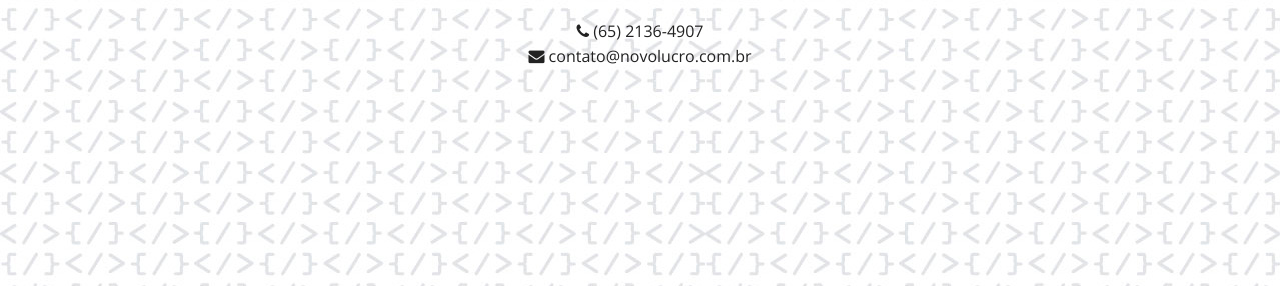
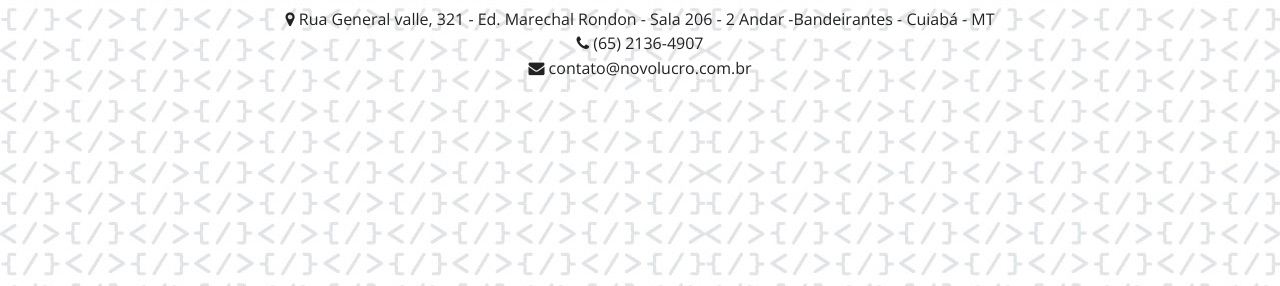
Before and after one commit to codigo5/novolucro-coming-soon, a plain HTML site: page index.html in a window 1280 px wide. Shown: the part 514-800 px from the top of the page. Drawn offline with nearby package versions, Linux system fonts and the light colour scheme.

Commit message:
add address

```diff
--- a/feed.xml
+++ b/feed.xml
@@ -5,8 +5,8 @@
     <description></description>
     <link>http://www.novolucro.com.br/</link>
     <atom:link href="http://www.novolucro.com.br/feed.xml" rel="self" type="application/rss+xml"/>
-    <pubDate>Fri, 23 Dec 2016 09:35:46 -0300</pubDate>
-    <lastBuildDate>Fri, 23 Dec 2016 09:35:46 -0300</lastBuildDate>
+    <pubDate>Fri, 23 Dec 2016 10:46:59 -0300</pubDate>
+    <lastBuildDate>Fri, 23 Dec 2016 10:46:59 -0300</lastBuildDate>
     <generator>Jekyll v3.1.2</generator>
 
   </channel>
--- a/index.html
+++ b/index.html
@@ -49,12 +49,22 @@
 
 
 
+      <div class="wow fadeInUp" data-wow-delay="2200ms">
+        <i class="fa fa-map-marker"></i>
 
-      <p class="wow fadeInUp" data-wow-delay="2600ms"><i class="fa fa-phone"></i> <a href="tel:(65) 2136-4907" class="hero__link">(65) 2136-4907</a></p>
+          <a href="https://goo.gl/r2KcZG" class="hero__link" target="_blank">
+            <address class="hero__address">Rua General valle, 321 - Ed. Marechal Rondon - Sala 206 - 2 Andar -Bandeirantes - Cuiabá - MT</address>
+          </a>
+
+      </div>
 
 
 
-      <p class="wow fadeInUp" data-wow-delay="3000ms"><i class="fa fa-envelope"></i> <a href="mailto:contato@novolucro.com.br" class="hero__link">contato@novolucro.com.br</a></p>
+      <p class="wow fadeInUp" data-wow-delay="3000ms"><i class="fa fa-phone"></i> <a href="tel:(65) 2136-4907" class="hero__link">(65) 2136-4907</a></p>
+
+
+
+      <p class="wow fadeInUp" data-wow-delay="3400ms"><i class="fa fa-envelope"></i> <a href="mailto:contato@novolucro.com.br" class="hero__link">contato@novolucro.com.br</a></p>
 
   </div>
 </div>
```
